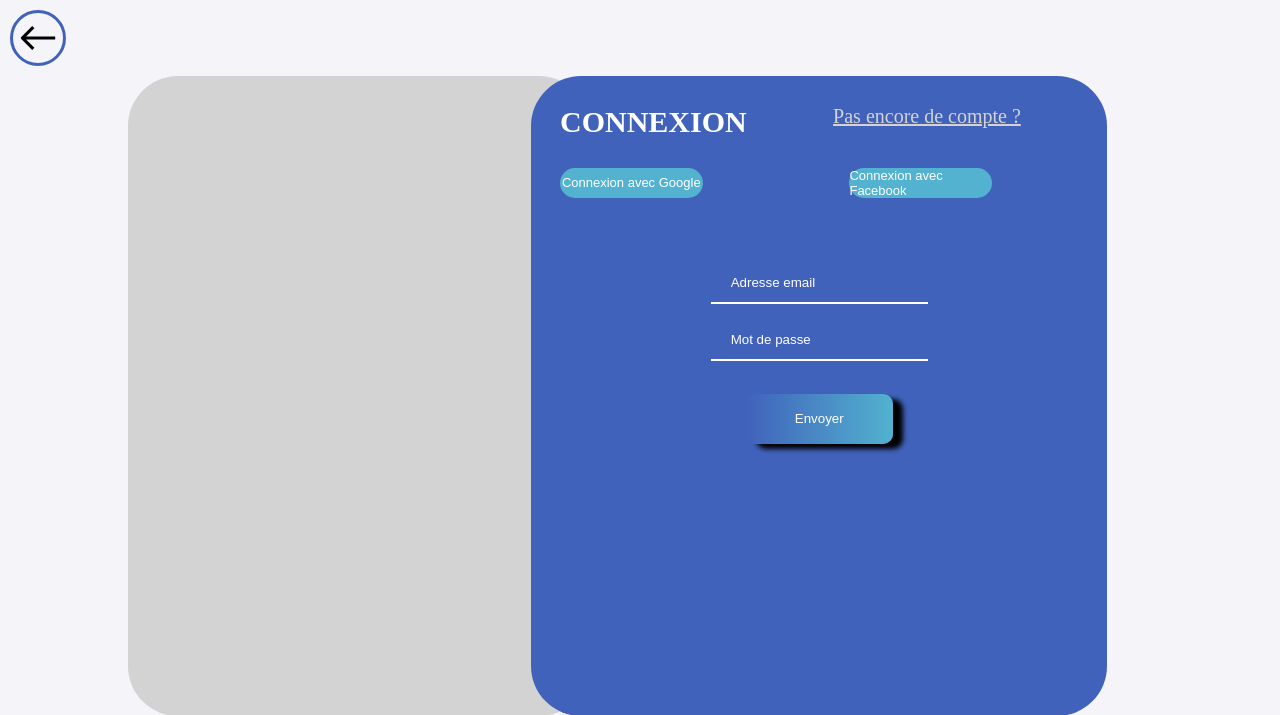
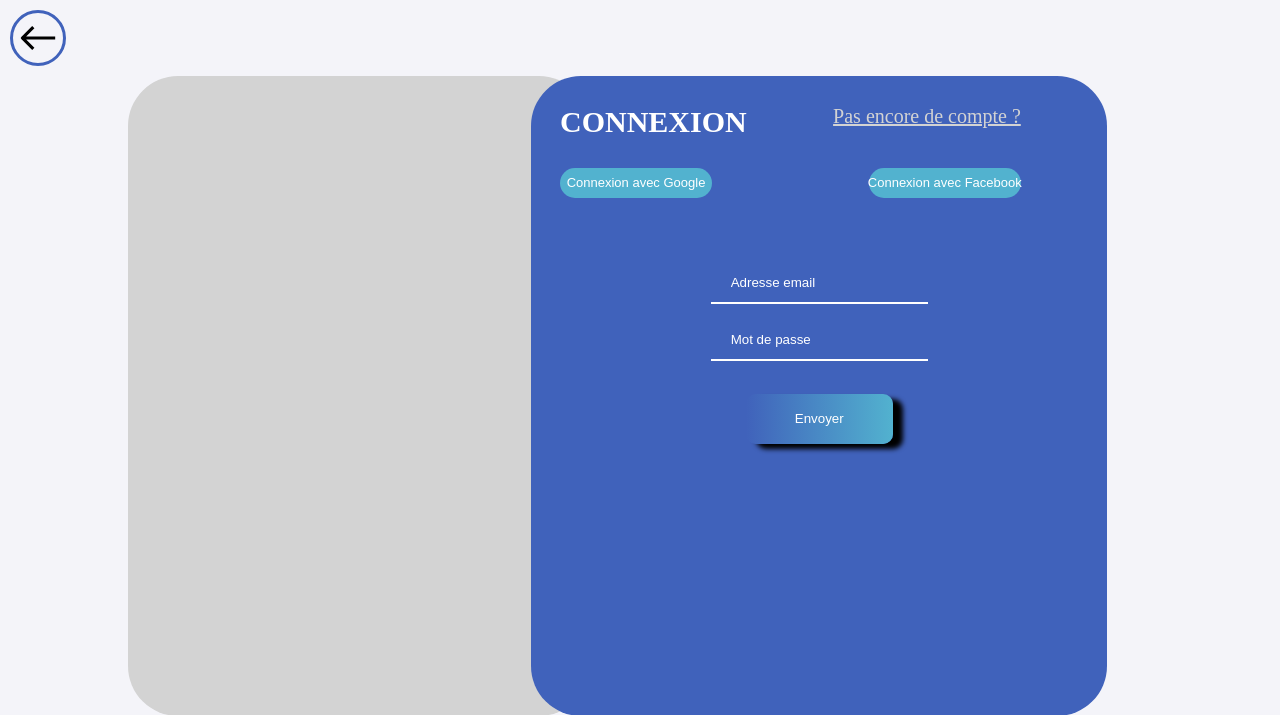
Before and after one commit to matthiasfaucon/123villages, a PHP site: page /php/front_connexion.php in a window 1280 px wide. Shown: the top 715 px of the page. Run offline with PHP 8.4, Linux system fonts and the light colour scheme.

Commit message:
redimension button apigf

```diff
--- a/css/style.css
+++ b/css/style.css
@@ -836,7 +836,7 @@ justify-content: space-between;
 }
 #apigf
 {
-width: 75%;
+width: 80%;
 margin-left: 5%;
 margin-top: 5%;
 display: flex;
@@ -846,6 +846,7 @@ justify-content: space-between;
 #apigf p
 {
 font-size: small;
+white-space: nowrap;
 }
 #apig, #apif
 {
```
